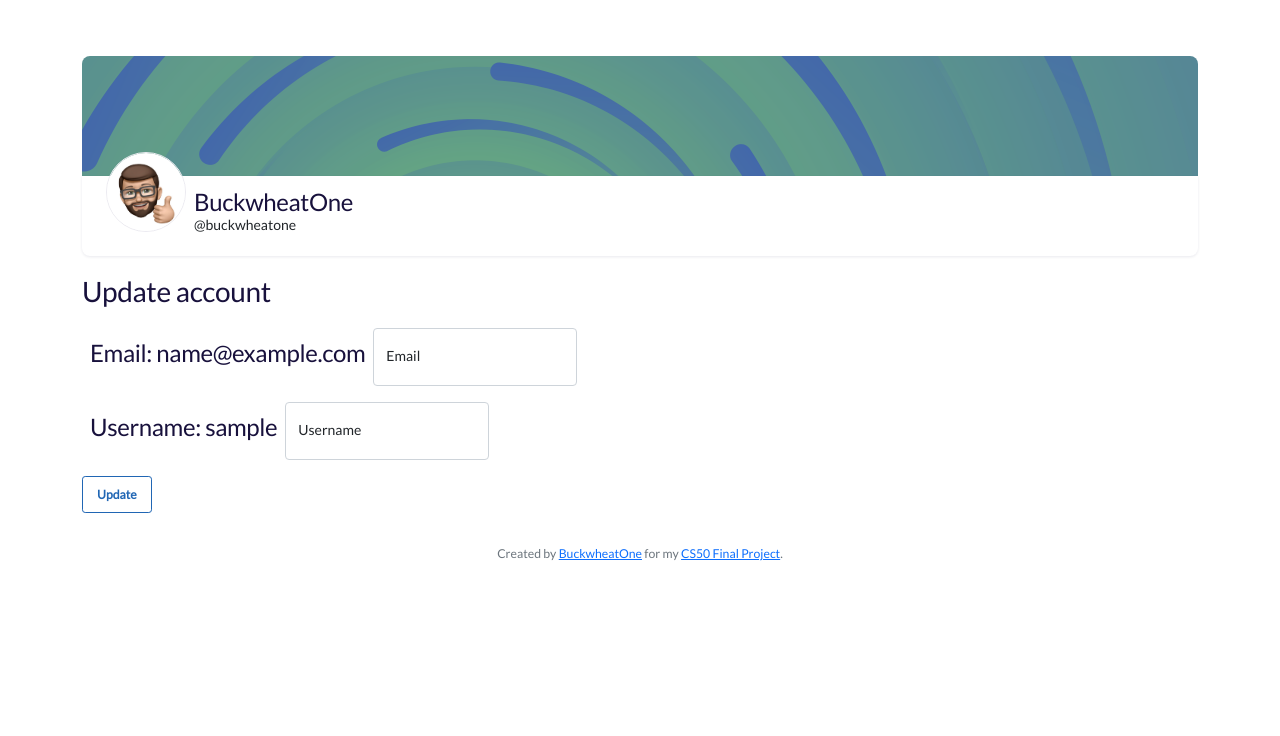
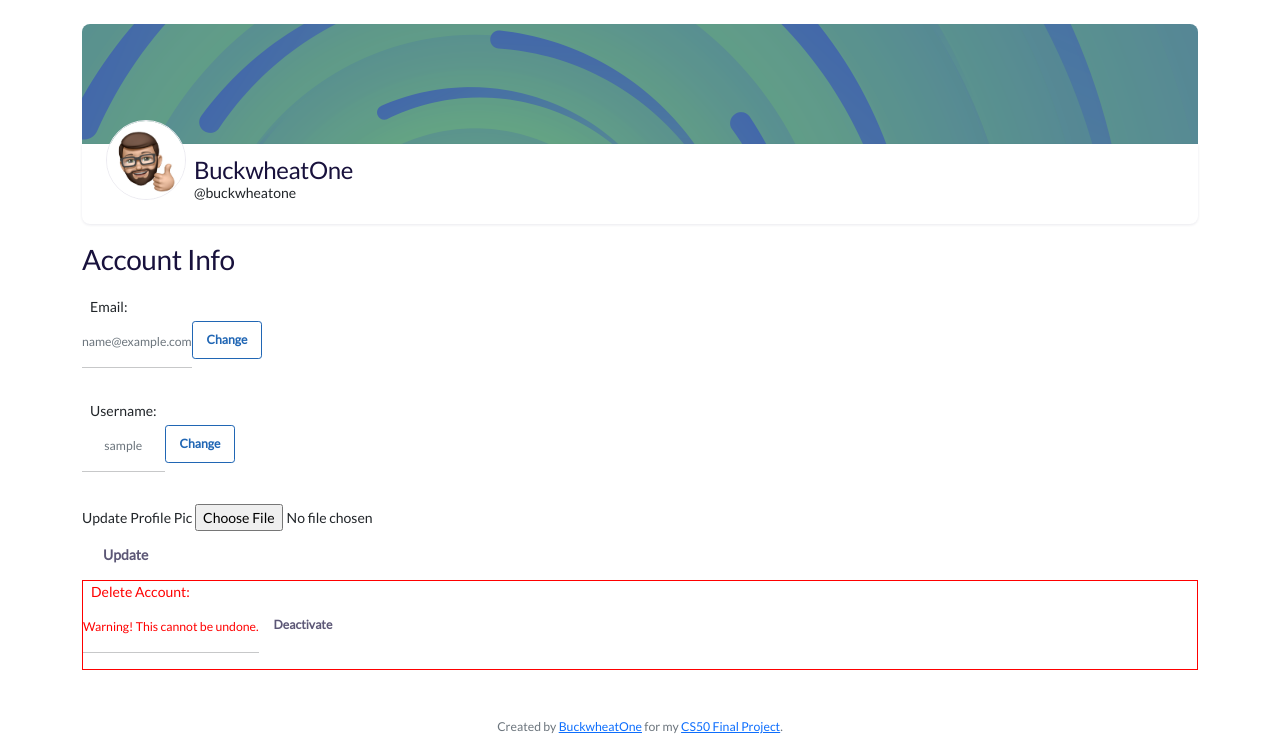
Before and after one commit to buckwheatone/cs50_final_project, a Flask app: page /profile in a window 1280 px wide. Shown: the part 64-800 px from the top of the page. Run offline with Flask 2, Linux system fonts and the light colour scheme; the visitor is signed in with stand-in values (Sample User, id 1); data comes from the database, SQL or seed files in the repository; some libraries are stand-ins or nearby versions.

Commit message:
add profile pic change, update logic

```diff
--- a/application/forms.py
+++ b/application/forms.py
@@ -1,4 +1,5 @@
 from flask_wtf import FlaskForm
+from flask_wtf.file import FileField, FileAllowed
 from application import login_manager
 from application.models import User
 from flask_login import current_user
@@ -52,3 +53,10 @@
             email = User.query.filter_by(email=email.data).first()
             if email:
                 raise ValidationError("Email already in use.")
+
+class UpdateProfilePic(FlaskForm):
+    profile_pic = FileField('Update Profile Pic', validators=[FileAllowed(['jpg', 'jpeg', 'png'])])
+    submit = SubmitField("Update")
+
+class DeleteAccountForm(FlaskForm):
+    pass
--- a/application/routes.py
+++ b/application/routes.py
@@ -1,9 +1,12 @@
+import os
+import secrets
+from application import app, db
+from .forms import LoginForm, RegistrationForm, UpdateAccountForm, UpdateProfilePic
+from .models import User, Card
 from flask import flash, redirect, render_template, request, session, url_for
-from application import app, db
-from .forms import LoginForm, RegistrationForm, UpdateAccountForm
-from .models import User, Card
+from flask_login import login_user, logout_user, current_user, login_required
+from PIL import Image
 from werkzeug.security import check_password_hash, generate_password_hash
-from flask_login import login_user, logout_user, current_user, login_required
 
 # remove later
 # cards = [
@@ -56,15 +59,30 @@
     logout_user()
     return redirect("/login")
 
+def save_picture(form_picture):
+    random_hex = secrets.token_hex(8)
+    _, f_ext = os.path.splitext(form_picture.filename)
+    picture_fn = random_hex + f_ext
+    picture_path = os.path.join(app.root_path, 'static/profile_pics', picture_fn)
+    profile_pic_size = (125, 125)
+    i = Image.open(form_picture)
+    i.thumbnail(profile_pic_size)
+    i.save(picture_path)
+    #TODO: Consider writing clean-up actions to remove old photos
+
+    return picture_fn
+
 @app.route("/profile", methods=['GET', 'POST'])
 @login_required
 def profile():
-    form = UpdateAccountForm()
+    form = UpdateProfilePic()
     if form.validate_on_submit():
-        current_user.username = form.username.data
-        current_user.email = form.email.data
+        if form.profile_pic.data:
+            picture_file = save_picture(form.profile_pic.data)
+            current_user.image_file = picture_file
+            pass
         db.session.commit()
-        flash("Your account has been updated", category="success")
+        # flash("Your profile pic has been updated", category="success")
         return redirect(url_for('profile'))
     image_file = url_for('static', filename='profile_pics/' + current_user.image_file)
     return render_template("profile.html", image_file=image_file, form=form)
--- a/application/static/profile.css
+++ b/application/static/profile.css
@@ -165,6 +165,9 @@
         border-left-width: 1px;
 }
 
+.border-danger {
+    border: 1px solid red !important;
+}
 /* utilities covers */
 /* img, svg {
     vertical-align: middle;
--- a/application/templates/profile.html
+++ b/application/templates/profile.html
@@ -7,7 +7,7 @@
 {% endblock add_head %}
 
 {% block main %}
-<div class="pt-5 pb-5">
+<div class="pb-5">
     <div class="container">
       <div class="row align-items-center">
         <div class="col-xl-12 col-lg-12 col-md-12 col-12">
@@ -46,45 +46,51 @@
         </div>
       </div>
 
-      <form method="POST" action="">
-        {{ form.hidden_tag() }}
-        <h1 class="h3 mb-3 mt-3 fw-normal">Update account</h1>
+
+        <h1 class="h3 mb-3 mt-3 fw-normal">Account Info</h1>
         <div class="d-flex mb-3 align-items-center">
-          <h2 class="mx-2">Email: {{ current_user.email }}</h2>
-          <div class="form-floating">
-            {% if form.email.errors %}
-              {{ form.email(class="form-control is-invalid", placeholder="name@example.com") }}
-              {% for error in form.email.errors %}
-                <div class="invalid-feedback">
-                  <span>{{ error }}</span>
-                </div>
-              {% endfor %}
-            {% else %}
-              {{ form.email(class="form-control", id="floatingInput", placeholder="name@example.com") }}
-            {% endif %}
-            {{ form.email.label(for="floatingInput") }}
+          <div>
+            <p class="mx-2">Email: </p>
+            <p class="small text-center text-muted">{{ current_user.email }}</p>
+            <hr>
           </div>
+          <a href="#"><button type="button" class="btn btn-sm btn-outline-primary">Change</button></a>
         </div>
 
         <div class="d-flex mb-3 align-items-center">
-          <h2 class="mx-2">Username: {{ current_user.username }}</h2>
-          <div class="form-floating">
-            {% if form.username.errors %}
-              {{ form.username(class="form-control is-invalid", placeholder="Username") }}
-              {% for error in form.username.errors %}
-                <div class="invalid-feedback">
-                  <span>{{ error }}</span>
-                </div>
-              {% endfor %}
-            {% else %}
-              {{ form.username(class="form-control", placeholder="Username") }}
-            {% endif %}
-            {{ form.username.label(for="floatingInput") }}
+          <div>
+            <p class="mx-2">Username: </p>
+            <p class="small text-center text-muted">{{ current_user.username }}</p>
+            <hr>
           </div>
+          <a href="#"><button type="button" class="btn btn-sm btn-outline-primary">Change</button></a>
         </div>
 
-        {{ form.submit(class="btn btn-sm btn-outline-primary") }}
-      </form>
+        <form method="POST" action="" enctype="multipart/form-data">
+          {{ form.hidden_tag() }}
+          <div class="form-group">
+            {{ form.profile_pic.label() }}
+            {{ form.profile_pic(class="form-control-file") }}
+            {% if form.profile_pic.errors %}
+              {% for error in form.profile_pic.errors %}
+                <span class="text-danger">{{ error }}</span>
+              {% endfor %}
+            {% endif %}
+          </div>
+          <div class="form-group">
+            {{ form.submit(class="btn btn-outline-info") }}
+          </div>
+        </form>
+
+        <div class="d-flex border-danger mb-3 align-items-center">
+          <div>
+            <p class="mx-2" style="color: red;">Delete Account: </p>
+            <p class="small" style="color: red;">Warning! This cannot be undone.</p>
+            <hr>
+          </div>
+          <a href="#"><button type="button" class="btn btn-sm btn-danger">Deactivate</button></a>
+        </div>
+
 
 
 
```
